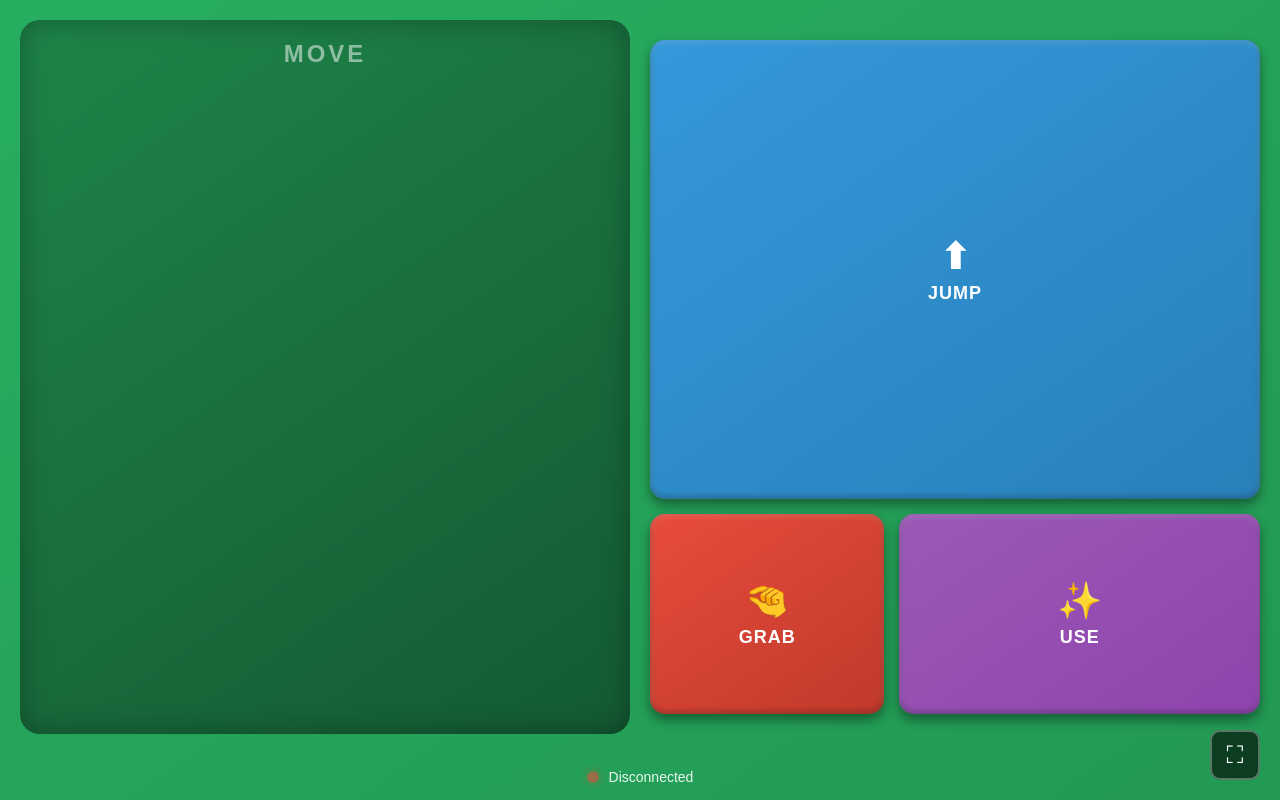
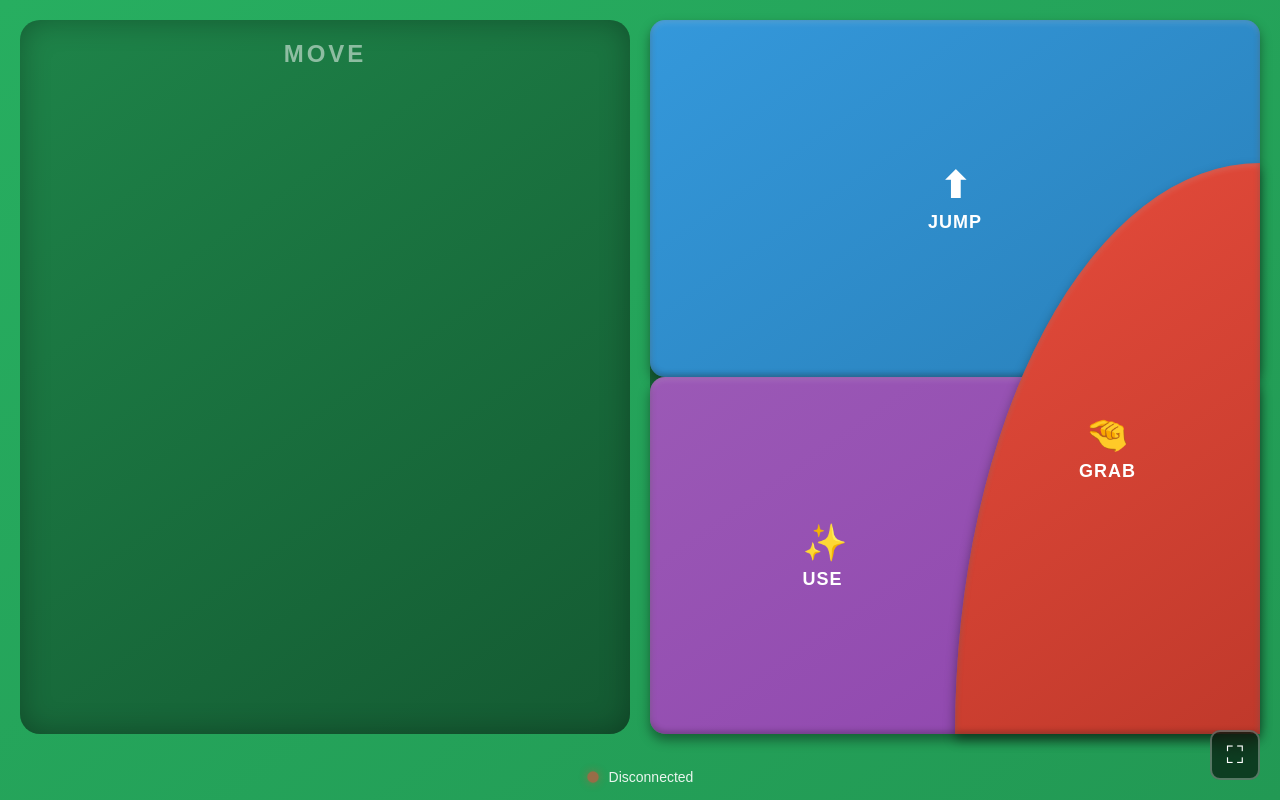
Before and after one commit to rameeanjomee-a11y/mario, a website: page controller4.html in a window 1280 px wide. Drawn offline with Linux system fonts and the light colour scheme.

Commit message:
Update controller4: redesign action buttons layout with overlapping curved GRAB button

```diff
--- a/controller4.html
+++ b/controller4.html
@@ -117,8 +117,13 @@
       display: flex;
       flex-direction: column;
       justify-content: center;
-      gap: 15px;
-      padding: 40px 20px 40px 10px;
+      gap: 0;
+      margin: 20px 20px 20px 10px;
+      padding: 0;
+      background: linear-gradient(145deg, #1e8449, #145a32);
+      border-radius: 20px;
+      box-shadow: inset 0 0 30px rgba(0,0,0,0.3);
+      position: relative;
     }
 
     .action-rect-btn {
@@ -139,27 +144,11 @@
         inset 0 2px 6px rgba(255,255,255,0.2);
     }
 
-    .action-rect-btn.full-width {
-      flex: 2.3;
+    .action-rect-btn.jump,
+    .action-rect-btn.use {
+      width: 100%;
+      flex: 1;
       min-height: 150px;
-    }
-
-    .button-row {
-      display: flex;
-      gap: 15px;
-      flex: 1;
-    }
-
-    .button-row .action-rect-btn {
-      min-height: 100px;
-    }
-
-    .button-row .action-rect-btn.grab {
-      flex: 1.3;
-    }
-
-    .button-row .action-rect-btn.use {
-      flex: 2;
     }
 
     .action-rect-btn .btn-icon {
@@ -188,20 +177,28 @@
       background: linear-gradient(145deg, #2980b9, #3498db);
     }
 
+    .action-rect-btn.use {
+      background: linear-gradient(145deg, #9b59b6, #8e44ad);
+      align-items: flex-start;
+      padding-left: 25%;
+    }
+
+    .action-rect-btn.use:active {
+      background: linear-gradient(145deg, #8e44ad, #9b59b6);
+    }
+
     .action-rect-btn.grab {
       background: linear-gradient(145deg, #e74c3c, #c0392b);
+      border-radius: 100% 0 0 0;
+      position: absolute;
+      bottom: 0;
+      right: 0;
+      width: 50%;
+      height: 80%;
     }
 
     .action-rect-btn.grab:active {
       background: linear-gradient(145deg, #c0392b, #e74c3c);
-    }
-
-    .action-rect-btn.use {
-      background: linear-gradient(145deg, #9b59b6, #8e44ad);
-    }
-
-    .action-rect-btn.use:active {
-      background: linear-gradient(145deg, #8e44ad, #9b59b6);
     }
 
     /* Connection Status */
@@ -319,23 +316,23 @@
 
     <!-- Right Half: Action Buttons -->
     <div class="action-buttons-area">
-      <!-- Top Row: Jump Button (Full Width) -->
-      <button class="action-rect-btn jump full-width" data-action="arrow_up">
+      <!-- Jump Button (Top) -->
+      <button class="action-rect-btn jump" data-action="arrow_up">
         <span class="btn-icon">⬆</span>
         <span class="btn-label">JUMP</span>
       </button>
 
-      <!-- Bottom Row: Grab and Use (Side by Side) -->
-      <div class="button-row">
-        <button class="action-rect-btn grab" data-action="ctrl">
-          <span class="btn-icon">🤏</span>
-          <span class="btn-label">GRAB</span>
-        </button>
-        <button class="action-rect-btn use" data-action="shift">
-          <span class="btn-icon">✨</span>
-          <span class="btn-label">USE</span>
-        </button>
-      </div>
+      <!-- Use Button (Bottom) -->
+      <button class="action-rect-btn use" data-action="shift">
+        <span class="btn-icon">✨</span>
+        <span class="btn-label">USE</span>
+      </button>
+
+      <!-- Grab Button (Overlapping) -->
+      <button class="action-rect-btn grab" data-action="ctrl">
+        <span class="btn-icon">🤏</span>
+        <span class="btn-label">GRAB</span>
+      </button>
     </div>
 
     <!-- Status -->
```
